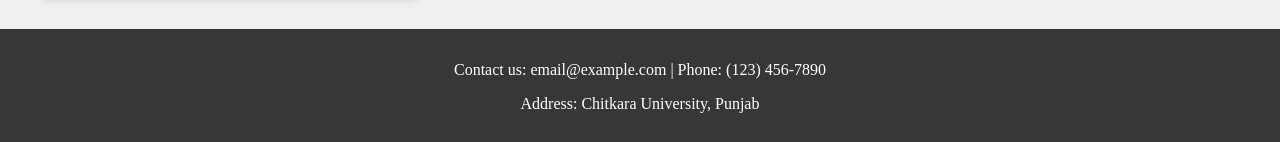
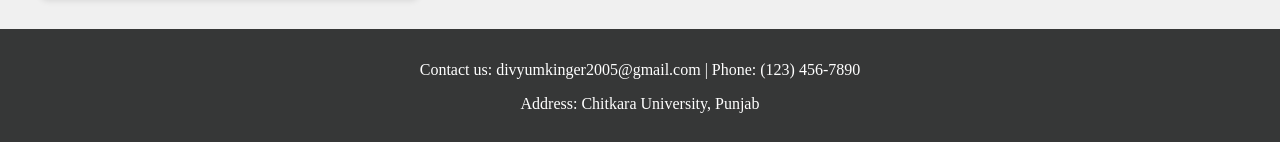
Before and after one commit to DivyumKinger/FEE_II_Newsletter, a plain HTML site: page gallery.html in a window 1280 px wide. Shown: the part 1962-2104 px from the top of the page. Drawn offline with Linux system fonts and the light colour scheme.

Commit message:
Update gallery.html

```diff
--- a/gallery.html
+++ b/gallery.html
@@ -191,7 +191,7 @@
     </main>
 
     <footer>
-        <p>Contact us: email@example.com | Phone: (123) 456-7890</p>
+        <p>Contact us: divyumkinger2005@gmail.com | Phone: (123) 456-7890</p>
         <p>Address: Chitkara University, Punjab </p>
     </footer>
 </body>
```
